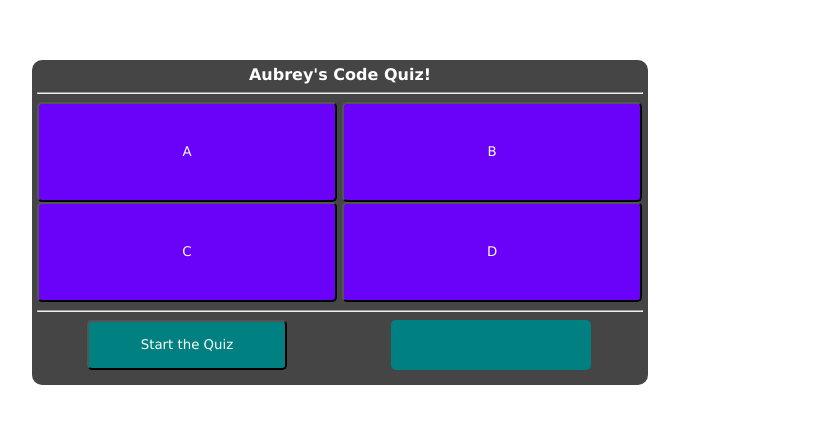
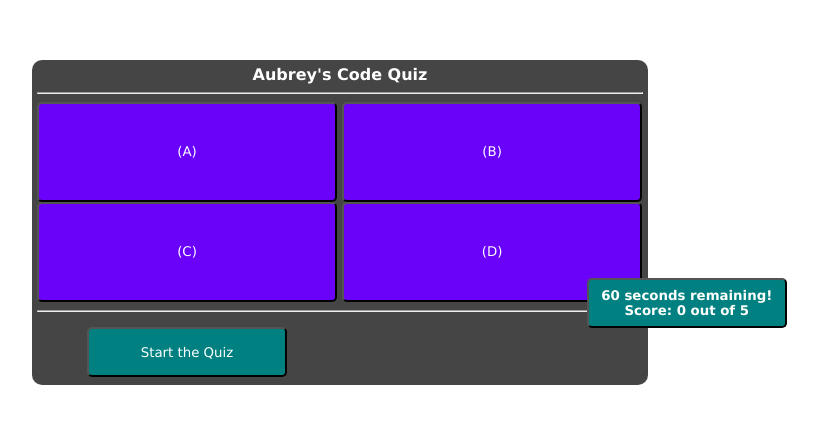
Before and after one commit to aubstacle/code-quiz, a plain HTML site: page index.html in a window 1280 px wide. Shown: the part 178-602 px from the top of the page, without its empty margins (300-1118 px from the left). Drawn offline with Linux system fonts and the light colour scheme.

Commit message:
cleaned up a few ids and classes

```diff
--- a/index.html
+++ b/index.html
@@ -10,19 +10,19 @@
   </head>
   <body>
     <div class="container">
-      <div id="question-card">
-        <div id="question">Aubrey's Code Quiz!</div>
-        <hr />
-        <div id="answers" class="btn-grid">
-          <button id="answer-1" class="answer-btn-1">A</button>
-          <button id="answer-2" class="answer-btn-2">B</button>
-          <button id="answer-3" class="answer-btn-3">C</button>
-          <button id="answer-4" class="answer-btn-4">D</button>
-        </div>
+      <div id="question">Aubrey's Code Quiz</div>
+      <hr />
+      <div id="answers" class="btn-grid hide">
+        <button id="answer-1" class="btn">(A)</button>
+        <button id="answer-2" class="btn">(B)</button>
+        <button id="answer-3" class="btn">(C)</button>
+        <button id="answer-4" class="btn">(D)</button>
       </div>
       <hr />
-      <button id="startQuiz" class="startQuiz btn">Start the Quiz</button>
-      <div id="countdownTimer"></div>
+      <button id="startQuiz" class="btn">Start the Quiz</button>
+      <button id="countdownTimer">
+        60 seconds remaining!<br />Score: 0 out of 5
+      </button>
     </div>
     <script src="./script.js"></script>
   </body>
```
